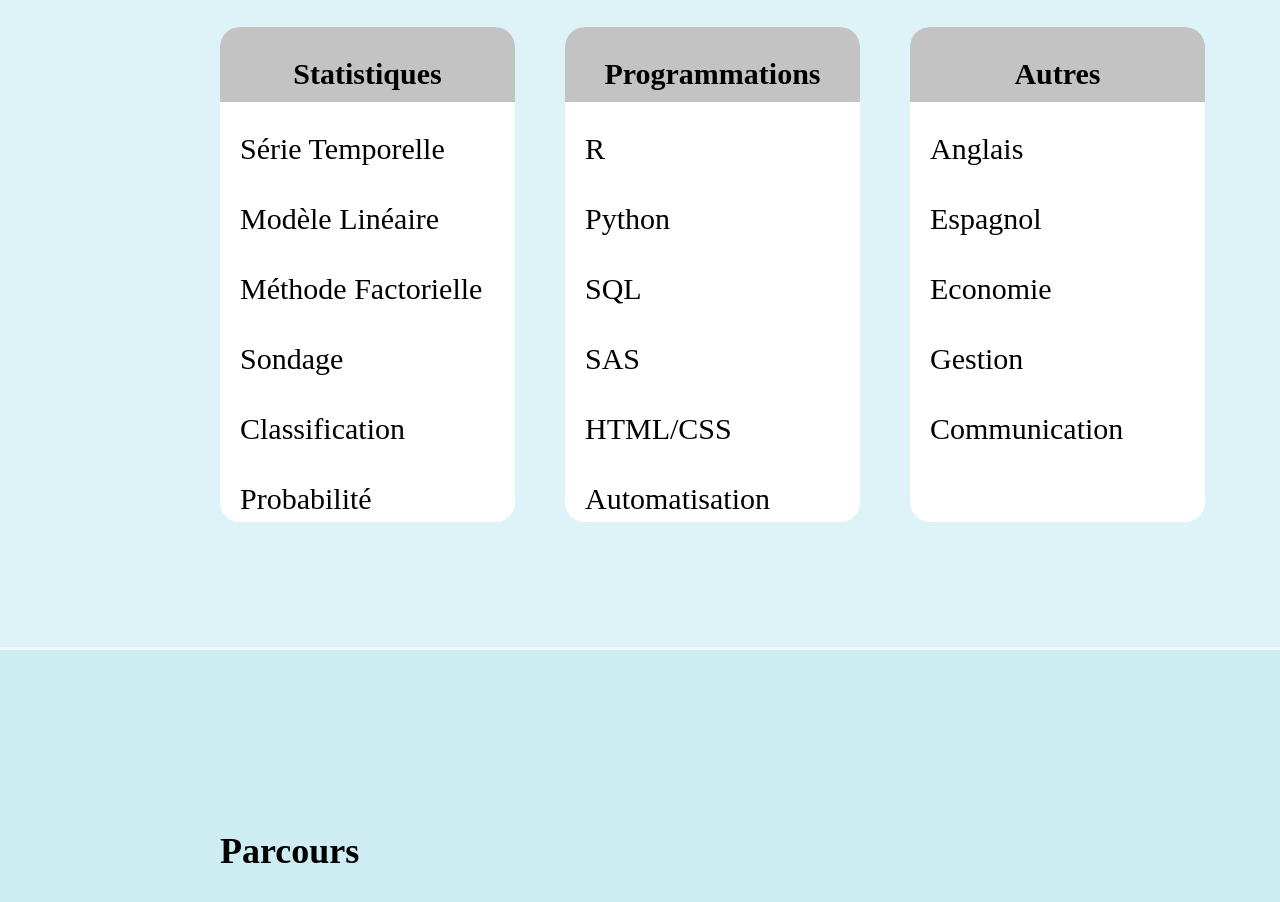
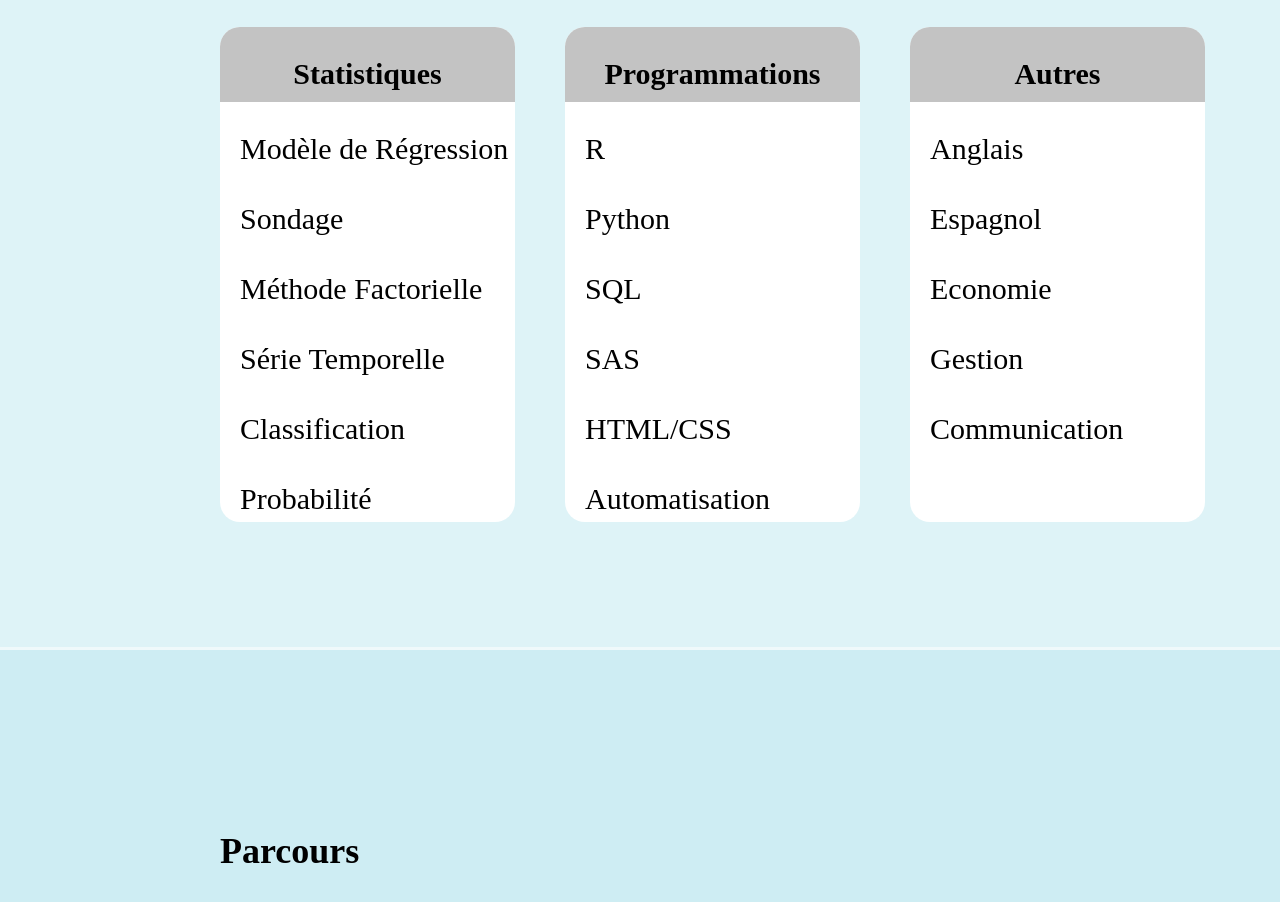
Before and after one commit to capvs/portfolio.github.io, a plain HTML site: page index.html in a window 1280 px wide. Shown: the part 1220-2122 px from the top of the page. Drawn offline with Linux system fonts and the light colour scheme.

Commit message:
Update index.html

```diff
--- a/index.html
+++ b/index.html
@@ -47,11 +47,11 @@
 	  			</div>
 	  			<div>
 	  				<div class="skills">
-	  					<p class="progressLabel">Série Temporelle</p>
+	  					<p class="progressLabel">Modèle de Régression</p>
 
 	  				</div>
 	  				<div class="skills">
-	  					<p class="progressLabel">Modèle Linéaire</p>
+	  					<p class="progressLabel">Sondage</p>
 
 	  				</div>
 	  				<div class="skills">
@@ -59,7 +59,7 @@
 
 	  				</div>
 	  				<div class="skills">
-	  					<p class="progressLabel">Sondage</p>
+	  					<p class="progressLabel">Série Temporelle</p>
 
 	  				</div>
 	  				<div class="skills">
```
